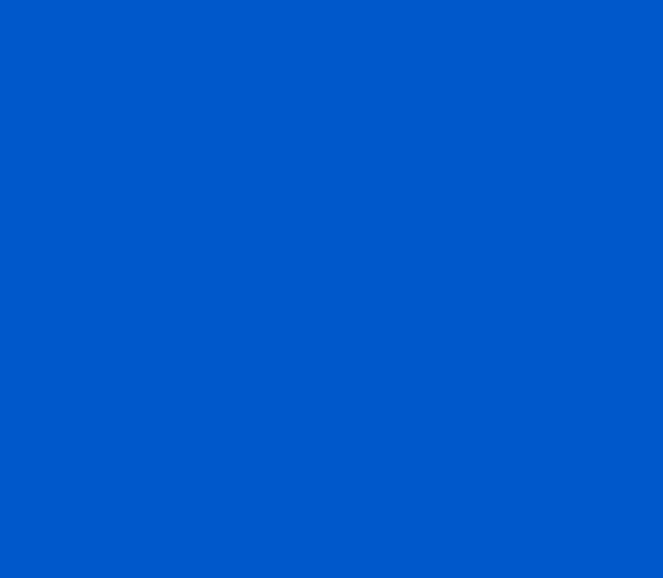
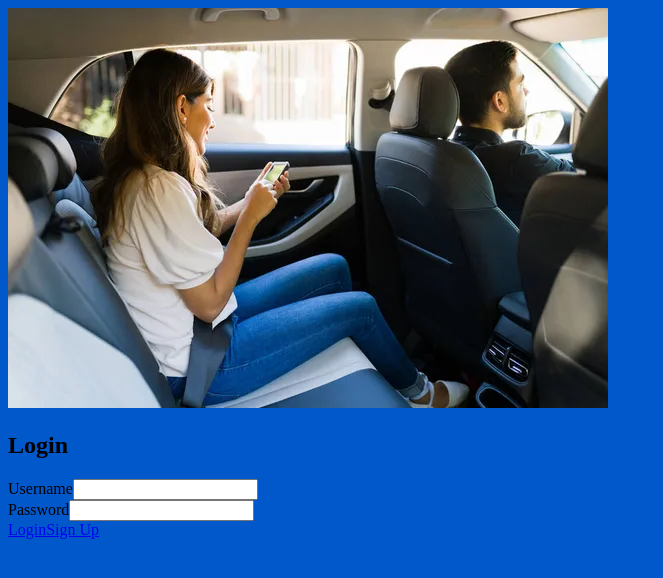
Before and after one commit to ddlhg/RideMate, a React (Create React App) app: page /login in a window 1280 px wide. Shown: the top 578 px of the page, without its empty margins (0-663 px from the left). Built offline with nearby package versions, Linux system fonts and the light colour scheme.

Commit message:
Update Login.js

```diff
--- a/src/components/Login.js
+++ b/src/components/Login.js
@@ -1,12 +1,34 @@
 import React from 'react';
 import './Login.css';
+import rideshareuser from "./images/rideshare-user.png";
 
 function Login() {
-  return (
-    <div>
 
-    </div>
-  )
+    return (
+        <div className="login-page">
+            <div className="image-container">
+                <img className="floating-image" src={rideshareuser} alt="Floating" />
+            </div>
+            <div className="login-container">
+                <h2>Login</h2>
+                <form>
+                    <div className="input-group">
+                        <label htmlFor="username">Username</label>
+                        <input type="text" id="username" />
+                    </div>
+                    <div className="input-group">
+                        <label htmlFor="password">Password</label>
+                        <input type="password" id="password" />
+                    </div>
+                    <div className="button-group">
+                        <a href="//" className="login-button">Login</a>
+                        <a href="//" className="signup-button">Sign Up</a>
+                    </div>
+                </form>
+            </div>
+        </div>
+    );
+
 }
 
 export default Login
```
